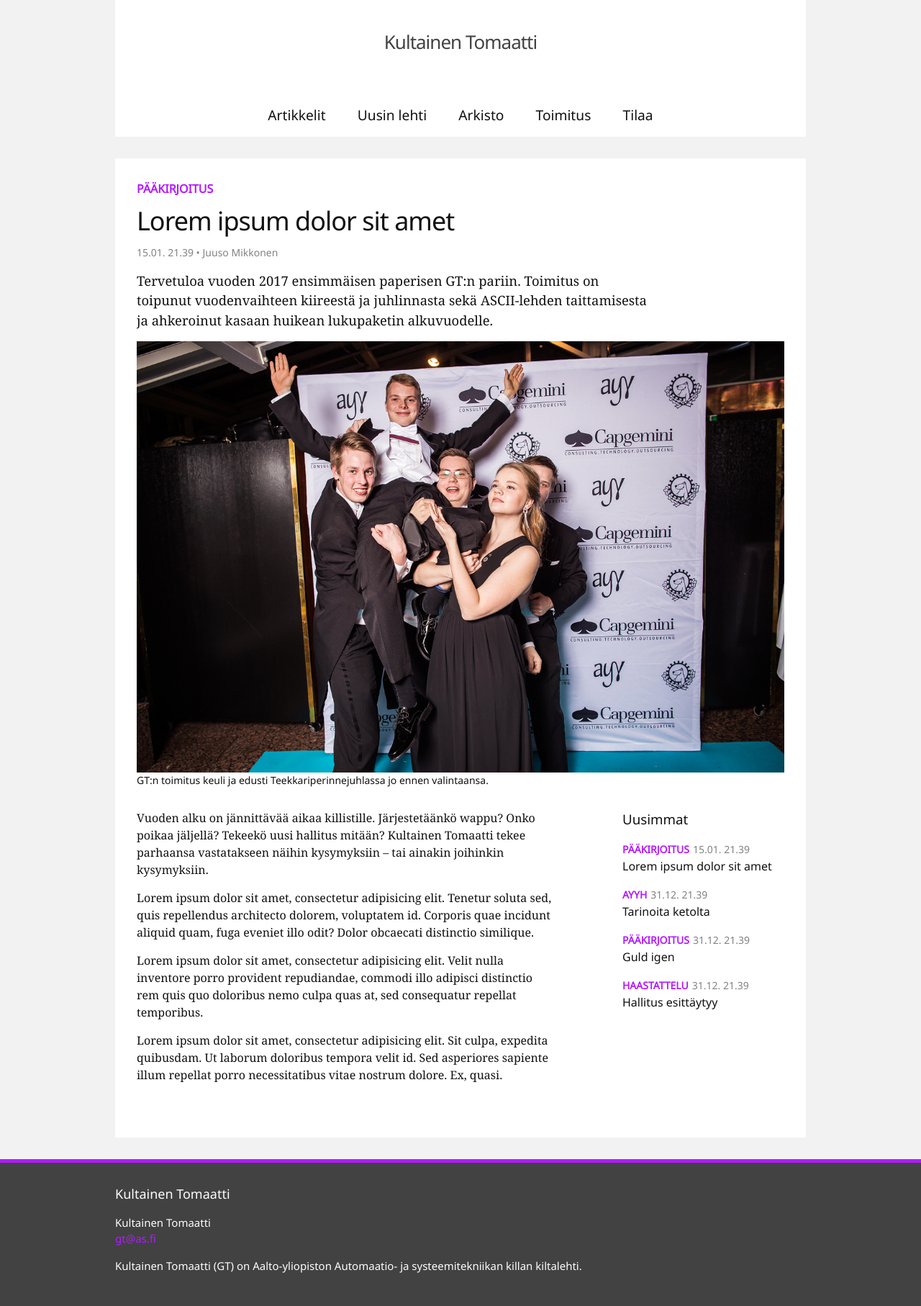
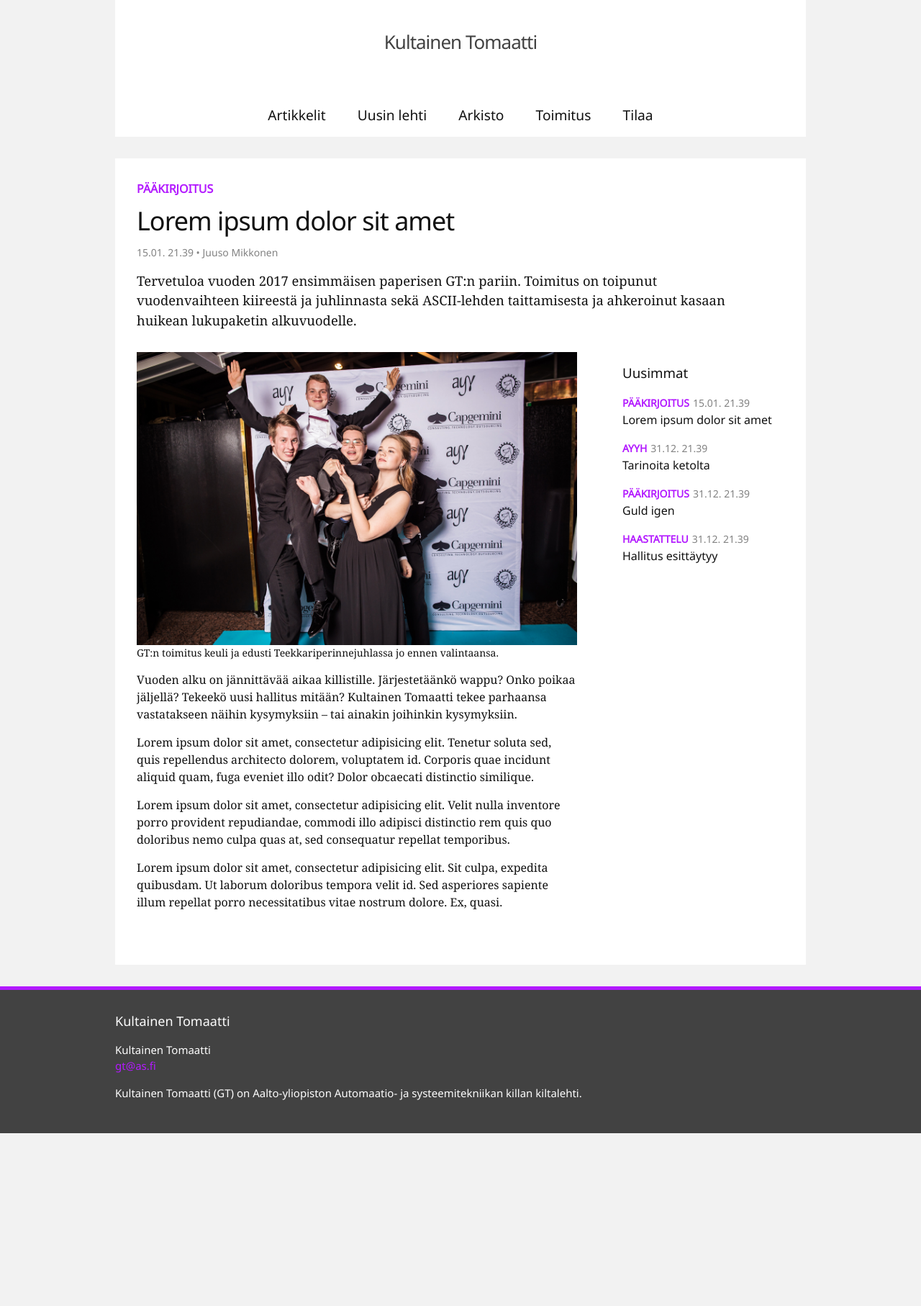
Before and after one commit to AS-kilta/gt-web, a Jekyll site: the page built from _posts/2017-01-15-lorem-ipsum.md, in a window 1280 px wide. Shown: the whole page at 72% size. Built offline with Jekyll 4.4.1, drawn with Linux system fonts in a browser that asks for light colours; after the commit the page ends 1574 px from its top, so only the background shows below that.

Commit message:
Adjust article page content spacing

```diff
--- a/_layouts/post.html
+++ b/_layouts/post.html
@@ -12,15 +12,15 @@ layout: default
     {% if page.ingress %}
     <p class="post__ingress">{{ page.ingress }}</p>
     {% endif %}
+  </header>
+
+  <div class="post-content" itemprop="articleBody">
     {% if page.image %}
     <figure>
       <img class="post__image" src="{{ page.image | prepend: site.baseurl }}">
       <figcaption>{{ page.caption }}</figcaption>
     </figure>
     {% endif %}
-  </header>
-
-  <div class="post-content" itemprop="articleBody">
     {{ content }}
   </div>
 
--- a/_sass/_gt-theme.scss
+++ b/_sass/_gt-theme.scss
@@ -67,7 +67,7 @@ body {
   font-family: $font-serif;
   @include breakpoint(mobile) {
     float: left;
-    width: 65%;
+    width: 68%;
   }
 }
 
@@ -75,7 +75,7 @@ body {
   font-size: 1.15em;
   font-family: $font-serif;
   @include breakpoint(desktop) {
-    width: 80%;
+    width: 95%;
   }
 }
 
@@ -104,5 +104,6 @@ h4 a {
   @include breakpoint(mobile) {
     float: right;
     width: 25%;
+    padding-top: $spacing-unit / 2;
   }
 }
```
Also changed, not shown: 7 other files.
